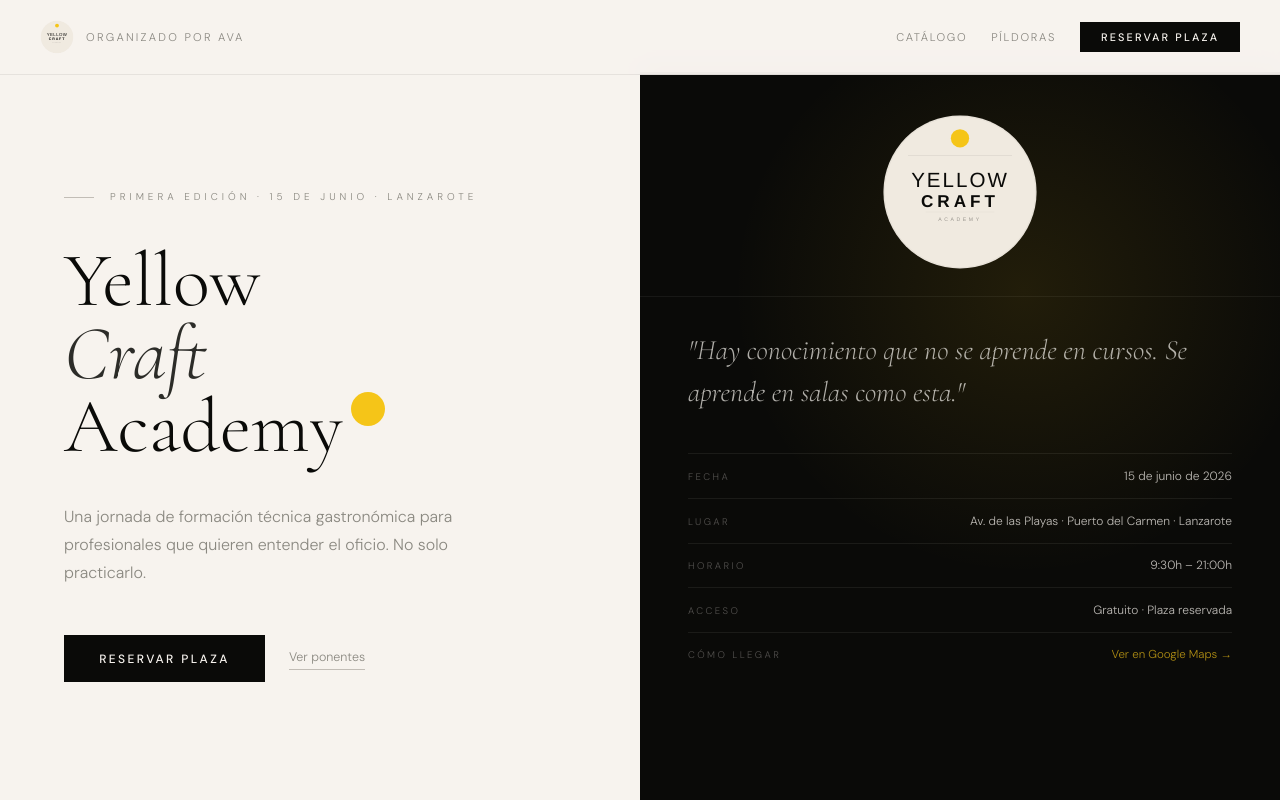
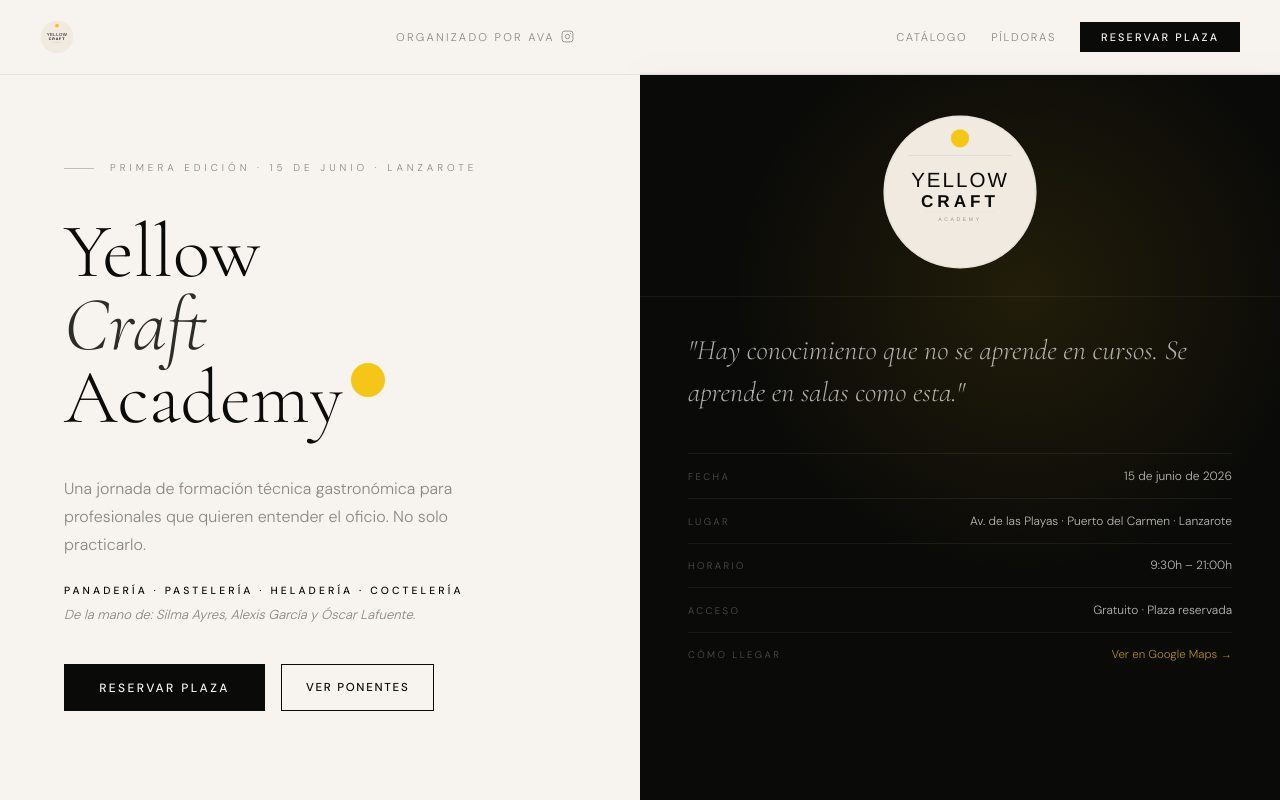
Before and after one commit to Manvott/yellow-craft-academy, a Next.js app: page /en/evento in a window 1280 px wide. Shown: the top 800 px of the page. Built offline with nearby package versions, Linux system fonts and the light colour scheme.

Commit message:
feat: especialidades + ponentes en hero + Ver ponentes con borde + IG link AVA en nav

```diff
--- a/components/landing/LandingClient.tsx
+++ b/components/landing/LandingClient.tsx
@@ -435,8 +435,16 @@ export default function LandingClient({ locale }: Props) {
       <nav style={{ position: 'fixed', top: 0, left: 0, right: 0, zIndex: 100, display: 'flex', justifyContent: 'space-between', alignItems: 'center', padding: '1.25rem 2.5rem', background: 'rgba(247,243,238,0.94)', backdropFilter: 'blur(12px)', borderBottom: '1px solid rgba(0,0,0,0.07)' }}>
         <Link href={`/${locale}/evento`} style={{ display: 'flex', alignItems: 'center', gap: '0.75rem', textDecoration: 'none' }}>
           <YCLogo size={34} />
+        </Link>
+        <a href="https://www.instagram.com/avaseleccion?igsh=YXNmeDNsZGsyM3g1" target="_blank" rel="noopener noreferrer"
+          style={{ display: 'flex', alignItems: 'center', gap: '0.4rem', textDecoration: 'none' }}>
           <span style={{ fontSize: '0.7rem', letterSpacing: '0.2em', textTransform: 'uppercase', color: 'var(--gris)' }}>Organizado por AVA</span>
-        </Link>
+          <svg width="13" height="13" viewBox="0 0 24 24" fill="none" stroke="var(--gris)" strokeWidth="1.6">
+            <rect x="2" y="2" width="20" height="20" rx="5"/>
+            <circle cx="12" cy="12" r="4"/>
+            <circle cx="17.5" cy="6.5" r="1" fill="var(--gris)" stroke="none"/>
+          </svg>
+        </a>
         <div className="yca-nav-links" style={{ display: 'flex', gap: '1.5rem', alignItems: 'center' }}>
           <Link href={`/${locale}`} style={{ fontSize: '0.7rem', letterSpacing: '0.15em', textTransform: 'uppercase', color: 'var(--gris)', textDecoration: 'none' }}>Catálogo</Link>
           <Link href={`/${locale}/pildoras`} style={{ fontSize: '0.7rem', letterSpacing: '0.15em', textTransform: 'uppercase', color: 'var(--gris)', textDecoration: 'none' }}>Píldoras</Link>
@@ -455,12 +463,27 @@ export default function LandingClient({ locale }: Props) {
             Yellow<br /><em style={{ fontStyle: 'italic', color: 'var(--grafito)' }}>Craft</em><br />
             Academy<span style={{ display: 'inline-block', width: '0.45em', height: '0.45em', background: 'var(--amarillo)', borderRadius: '50%', verticalAlign: 'middle', marginLeft: '0.1em', position: 'relative', top: '-0.35em' }} />
           </h1>
-          <p style={{ fontSize: '1rem', lineHeight: 1.75, color: 'var(--gris)', maxWidth: 420, marginBottom: '3rem' }}>
+          <p style={{ fontSize: '1rem', lineHeight: 1.75, color: 'var(--gris)', maxWidth: 420, marginBottom: '1.5rem' }}>
             Una jornada de formación técnica gastronómica para profesionales que quieren entender el oficio. No solo practicarlo.
           </p>
-          <div className="yca-hero-actions" style={{ display: 'flex', gap: '1.5rem', alignItems: 'center' }}>
+
+          {/* Especialidades */}
+          <div style={{ marginBottom: '1rem' }}>
+            <p style={{ fontSize: '0.65rem', letterSpacing: '0.3em', textTransform: 'uppercase', color: 'var(--negro)', fontWeight: 500, fontFamily: 'DM Sans, sans-serif', marginBottom: '0.4rem' }}>
+              Panadería · Pastelería · Heladería · Coctelería
+            </p>
+            <p style={{ fontSize: '0.82rem', color: 'var(--gris)', fontFamily: 'DM Sans, sans-serif', fontStyle: 'italic' }}>
+              De la mano de: Silma Ayres, Alexis García y Óscar Lafuente.
+            </p>
+          </div>
+
+          <div className="yca-hero-actions" style={{ display: 'flex', gap: '1rem', alignItems: 'center', marginTop: '1.5rem', flexWrap: 'wrap' }}>
             <a href="#registro" style={{ background: 'var(--negro)', color: 'var(--crema)', padding: '0.9rem 2.2rem', fontSize: '0.75rem', letterSpacing: '0.2em', textTransform: 'uppercase', fontWeight: 500, textDecoration: 'none' }}>Reservar plaza</a>
-            <a href="#ponentes" style={{ fontSize: '0.78rem', color: 'var(--gris)', textDecoration: 'none', borderBottom: '1px solid var(--gris-l)', paddingBottom: 2 }}>Ver ponentes</a>
+            <a href="#ponentes" style={{ display: 'inline-flex', alignItems: 'center', gap: '0.5rem', fontSize: '0.72rem', letterSpacing: '0.15em', textTransform: 'uppercase', color: 'var(--negro)', textDecoration: 'none', border: '1px solid var(--negro)', padding: '0.85rem 1.5rem', fontWeight: 500, fontFamily: 'DM Sans, sans-serif', transition: 'background 0.2s, color 0.2s' }}
+              onMouseEnter={e => { (e.currentTarget as HTMLAnchorElement).style.background = 'var(--negro)'; (e.currentTarget as HTMLAnchorElement).style.color = 'var(--crema)' }}
+              onMouseLeave={e => { (e.currentTarget as HTMLAnchorElement).style.background = 'transparent'; (e.currentTarget as HTMLAnchorElement).style.color = 'var(--negro)' }}>
+              Ver ponentes
+            </a>
           </div>
         </div>
 
```
